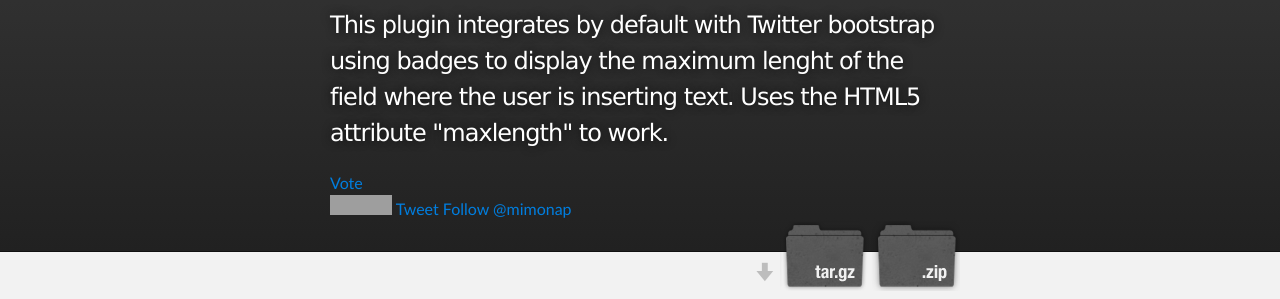
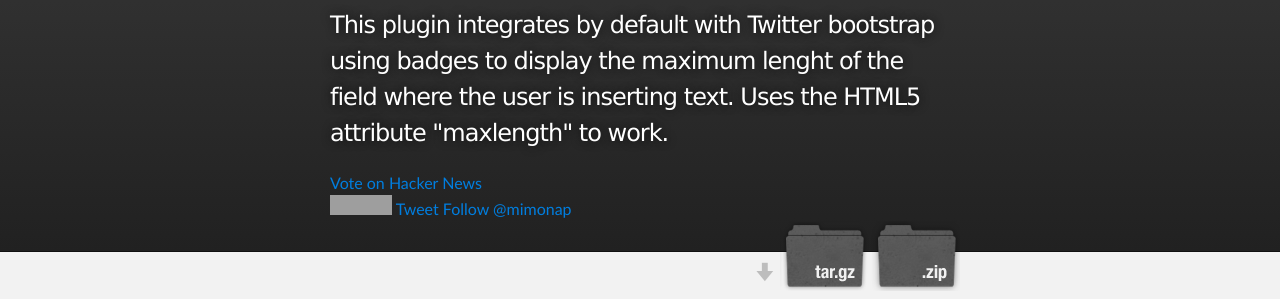
Before and after one commit to mimo84/bootstrap-maxlength, a plain HTML site: page index.html in a window 1280 px wide. Shown: the part 116-415 px from the top of the page. Drawn offline with nearby package versions, Linux system fonts and the light colour scheme; grey boxes are pictures that could not be loaded.

Commit message:
Fixed some social stuff

```diff
--- a/index.html
+++ b/index.html
@@ -23,24 +23,20 @@
           <h1 id="project_title">Bootstrap-maxlength</h1>
           <h2 id="project_tagline">This plugin integrates by default with Twitter bootstrap using badges to display the maximum lenght of the field where the user is inserting text. Uses the HTML5 attribute &quot;maxlength&quot; to work.</h2>
 
-          <a id="hn-button" class="hn-button" href="https://news.ycombinator.com/item?id=6259707" data-action="vote" target="_blank">Vote</a>
+          <a href="https://news.ycombinator.com/submit" class="hn-button" data-title="Bootstrap-maxlength: the HTML5 maxlength jQuery plugin" data-url="http://mimo84.github.io/bootstrap-maxlength/" data-count="horizontal">Vote on Hacker News</a>
 
           <div class="g-plus" data-action="share" data-annotation="bubble" data-height="15"></div>
 
-          <iframe src="http://ghbtns.com/github-btn.html?user=mimo84&repo=bootstrap-maxlength&type=watch&count=true"
-  allowtransparency="true" frameborder="0" scrolling="0" width="62" height="20"></iframe>
+          <iframe src="http://ghbtns.com/github-btn.html?user=mimo84&repo=bootstrap-maxlength&type=watch&count=true" allowtransparency="true" frameborder="0" scrolling="0" width="62" height="20"></iframe>
 
           <a href="https://twitter.com/share" class="twitter-share-button" data-related="mimonap" data-hashtags="bootstrap">Tweet</a>
-<a href="https://twitter.com/mimonap" class="twitter-follow-button" data-show-count="false" data-lang="en-gb">Follow @mimonap</a>
+          <a href="https://twitter.com/mimonap" class="twitter-follow-button" data-show-count="false" data-lang="en-gb">Follow @mimonap</a>
 
           <div class="g-plus" data-action="share" data-annotation="bubble" data-height="15"></div>
-          <!-- Place this tag where you want the widget to render. -->
-<div class="g-follow" data-annotation="bubble" data-height="15" data-href="//plus.google.com/110485677581999567433" data-rel="author"></div>
 
-<!-- Place this tag after the last widget tag. -->
-<script type="text/javascript">
+          <div class="g-follow" data-annotation="bubble" data-height="15" data-href="//plus.google.com/110485677581999567433" data-rel="author"></div>
 
-</script>
+
             <section id="downloads">
               <a class="zip_download_link" href="https://github.com/mimo84/bootstrap-maxlength/zipball/master">Download this project as a .zip file</a>
               <a class="tar_download_link" href="https://github.com/mimo84/bootstrap-maxlength/tarball/master">Download this project as a tar.gz file</a>
@@ -167,12 +163,7 @@
 	   </script>
      <script>
       // HN Button
-      (function(d, t) {
-          var g = d.createElement(t),
-              s = d.getElementsByTagName(t)[0];
-          g.src = '//hnbutton.appspot.com/static/hn.min.js';
-          s.parentNode.insertBefore(g, s);
-      }(document, 'script'));
+      var HN=[];HN.factory=function(e){return function(){HN.push([e].concat(Array.prototype.slice.call(arguments,0)))};},HN.on=HN.factory("on"),HN.once=HN.factory("once"),HN.off=HN.factory("off"),HN.emit=HN.factory("emit"),HN.load=function(){var e="hn-button.js";if(document.getElementById(e))return;var t=document.createElement("script");t.id=e,t.src="//hn-button.herokuapp.com/hn-button.js";var n=document.getElementsByTagName("script")[0];n.parentNode.insertBefore(t,n)},HN.load();
 
       // G+ Button
       (function() {
```
